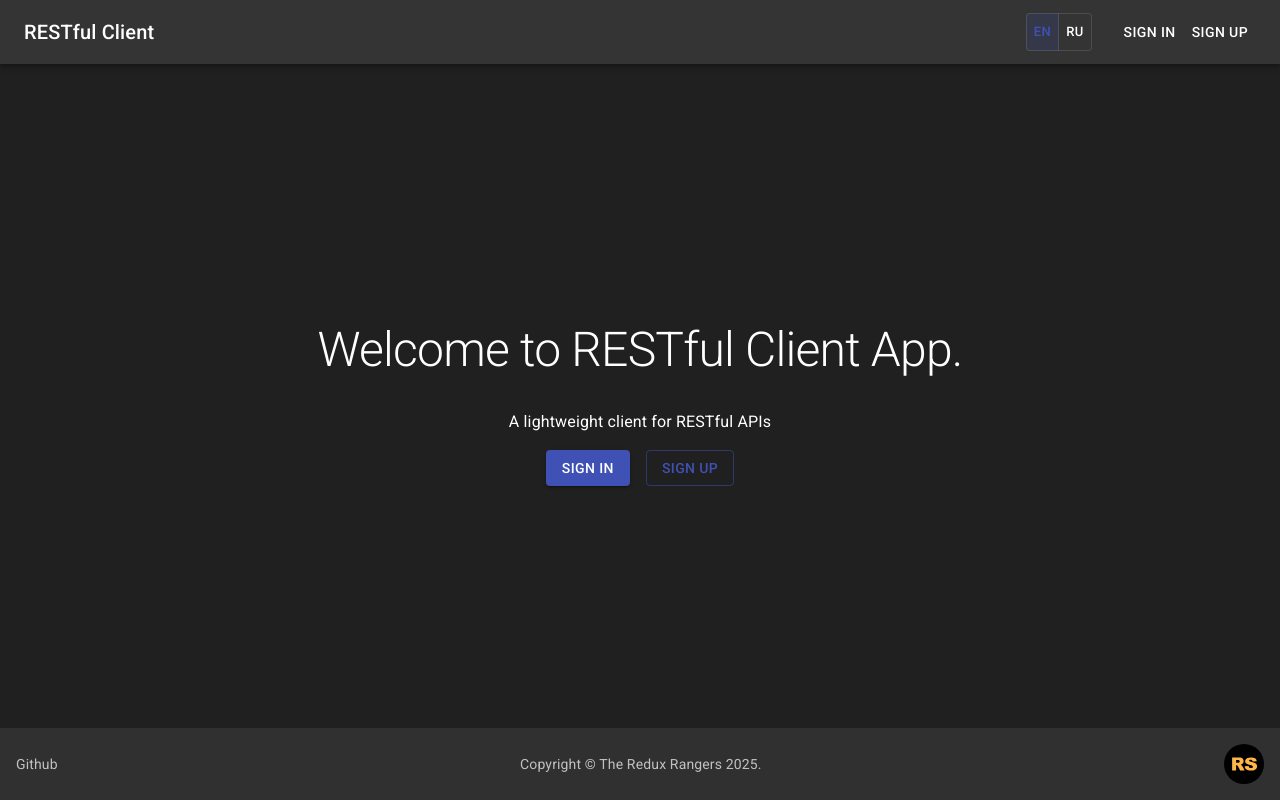
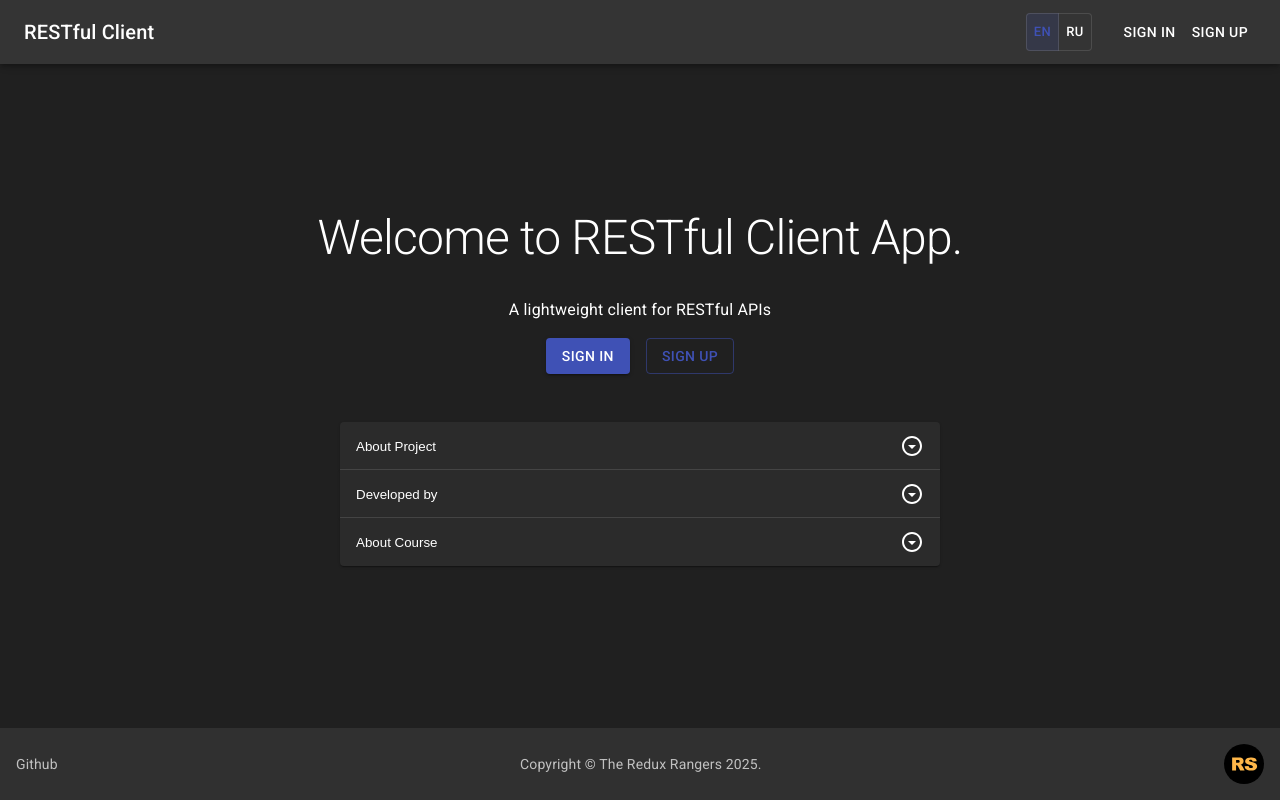
Before and after one commit to NadyaGus/rest-client-app, a Next.js app: page / in a window 1280 px wide. Built offline with nearby package versions, Linux system fonts and the light colour scheme; what @mui/material-nextjs would draw is missing.

Commit message:
feat: add main page info

```diff
--- a/src/app/page.tsx
+++ b/src/app/page.tsx
@@ -1,4 +1,5 @@
 'use client';
+import { MainPageInfo } from '@/components/main-page-info';
 import { ROUTES } from '@/constants';
 import { useAuth } from '@/hooks/use-auth';
 import { Box, Button, Container, Skeleton, Typography } from '@mui/material';
@@ -11,7 +12,7 @@ export default function Home() {
   const links = [ROUTES.restClient, ROUTES.variables, ROUTES.history];
 
   return (
-    <Container sx={{ display: 'flex', flexDirection: 'column', alignItems: 'center', gap: 2 }}>
+    <Container sx={{ display: 'flex', flexDirection: 'column', alignItems: 'center', gap: 2, py: 6 }}>
       <Typography variant="h1" component="h1" sx={{ m: 2, fontSize: '3rem', textAlign: 'center' }}>
         {loading && <Skeleton variant="text" sx={{ fontSize: '3rem', width: '400px' }} />}
         {!loading && (user ? 'Welcome Back, ' + userName + '!' : 'Welcome to RESTful Client App.')}
@@ -45,6 +46,8 @@ export default function Home() {
           ))}
         </Box>
       )}
+
+      <MainPageInfo />
     </Container>
   );
 }
--- /dev/null
+++ b/src/components/main-page-info.tsx
@@ -0,0 +1,56 @@
+import { ArrowDropDownCircleOutlined } from '@mui/icons-material';
+import { Accordion, AccordionDetails, AccordionSummary, Box, Typography } from '@mui/material';
+import Link from 'next/link';
+
+export const MainPageInfo = () => {
+  return (
+    <Box sx={{ display: 'flex', flexDirection: 'column', my: 4, maxWidth: '600px' }}>
+      <Accordion>
+        <AccordionSummary expandIcon={<ArrowDropDownCircleOutlined />}>About Project</AccordionSummary>
+        <AccordionDetails>
+          <Typography variant="body1" color="text.secondary">
+            RESTful Client App is a simple and user-friendly tool for interacting with RESTful APIs. It allows you to
+            explore, create, update, and delete data from an API.
+          </Typography>
+        </AccordionDetails>
+      </Accordion>
+
+      <Accordion>
+        <AccordionSummary expandIcon={<ArrowDropDownCircleOutlined />}>Developed by</AccordionSummary>
+        <AccordionDetails sx={{ display: 'flex', gap: 2 }}>
+          <Typography variant="body1" color="text.secondary" align="center">
+            <Link href="https://github.com/NadyaGus" target="_blank">
+              Nadya Gusakova
+            </Link>
+          </Typography>
+
+          <Typography variant="body1" color="text.secondary" align="center">
+            <Link href="https://github.com/davydovmurad" target="_blank">
+              Murad Davydov
+            </Link>
+          </Typography>
+
+          <Typography variant="body1" color="text.secondary" align="center">
+            <Link href="https://github.com/osulyanov" target="_blank">
+              Oleg Sulyanov
+            </Link>
+          </Typography>
+        </AccordionDetails>
+      </Accordion>
+
+      <Accordion>
+        <AccordionSummary expandIcon={<ArrowDropDownCircleOutlined />}>About Course</AccordionSummary>
+        <AccordionDetails>
+          <Typography component={'p'} variant="body1" color="text.secondary">
+            This project was created as part of the{' '}
+            <Link href="https://rs.school/courses/reactjs" target="_blank">
+              RS School
+            </Link>{' '}
+            React course. This is a free course for web developers. Everyone can study at RS School, regardless of age,
+            professional employment, or place of residence.
+          </Typography>
+        </AccordionDetails>
+      </Accordion>
+    </Box>
+  );
+};
```
